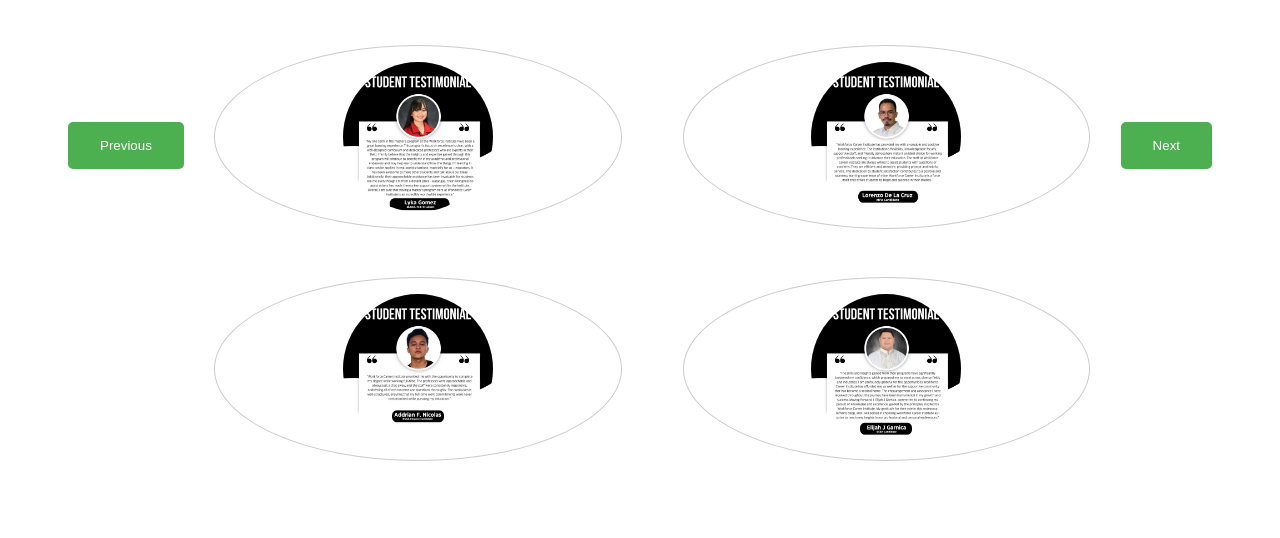
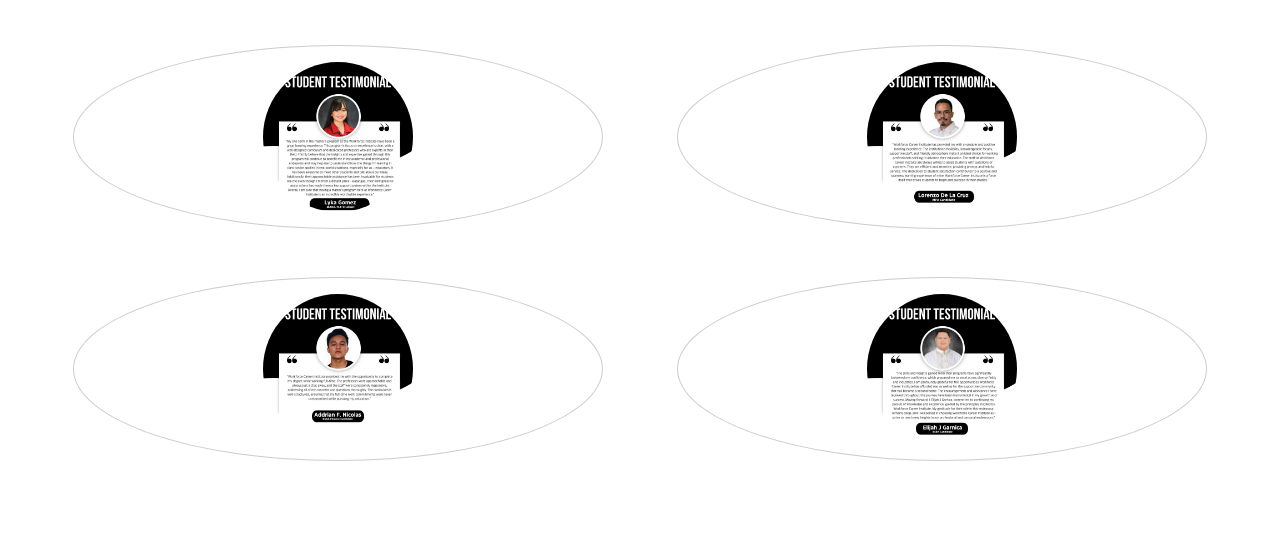
Before and after one commit to LykaJonesaGomez/robotics_final, a plain HTML site: page index.html in a window 1280 px wide. Shown: the part 1602-2140 px from the top of the page. Drawn offline with Linux system fonts and the light colour scheme.

Commit message:
Update index.html

```diff
--- a/index.html
+++ b/index.html
@@ -58,7 +58,6 @@
         <section id="testimonials">
   <h2>Student Testimonials</h2>
   <div class="testimonial-slider">
-    <button class="prev-btn">Previous</button>
     <div class="testimonials-container">
       <div class="testimonial">
         <img src="testimonial1.jpg" alt="STUDENT 1">
@@ -77,9 +76,6 @@
       </div>
       <div class="testimonial">
         <img src="testimonial6.jpg" alt="STUDENT 6">
-      </div>
-    </div>
-    <button class="next-btn">Next</button>
   </div>
 
 </section>
```
